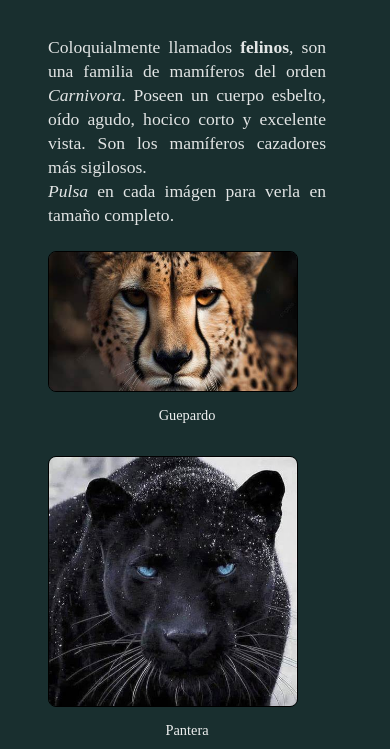
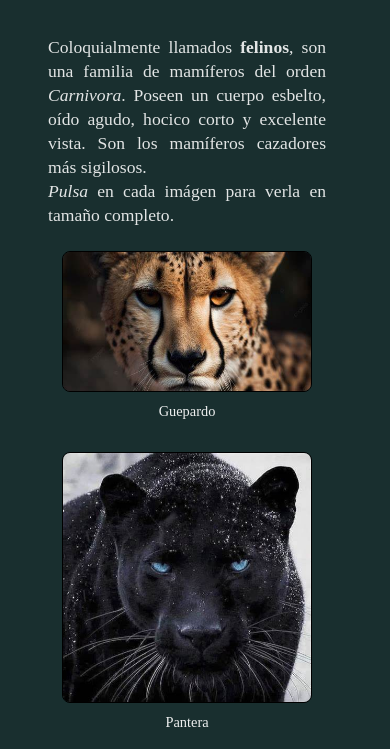
Before and after one commit to Tecno85/proyect-feline, a plain HTML site: page index.html in a window 390 px wide. Shown: the part 95-844 px from the top of the page. Drawn offline with Linux system fonts and the light colour scheme; a web font is replaced by a local one.

Commit message:
Adjusting iamges in media queries

```diff
--- a/assets/style/styles.css
+++ b/assets/style/styles.css
@@ -61,15 +61,21 @@ main {
   justify-content: center;
   align-items: center;
   flex-direction: column;
+  flex-wrap: wrap;
 }
 
-.felinos p {
-  margin: 0.7rem 0rem 2rem;
+.felinos article {
+  display: flex;
+  flex-direction: column;
+  align-items: center;
   text-align: center;
-  font-size: var(--font-size-small);
+  max-width: 300px;
 }
 
 .image_felines {
+  display: block;
+  margin: 0 auto;
+  max-width: 100%;
   border-radius: 0.5rem;
   border: 0.5px solid black;
   transition: transform 0.4s, box-shadow 0.4s;
@@ -78,6 +84,12 @@ main {
 .image_felines:hover {
   transform: scale(1.05);
   box-shadow: 0 7px 10px rgba(0, 0, 0, 0.639);
+
+}
+.felinos p {
+  margin: 0.7rem 0rem 2rem;
+  text-align: center;
+  font-size: var(--font-size-small);
 }
 
 footer {
```
